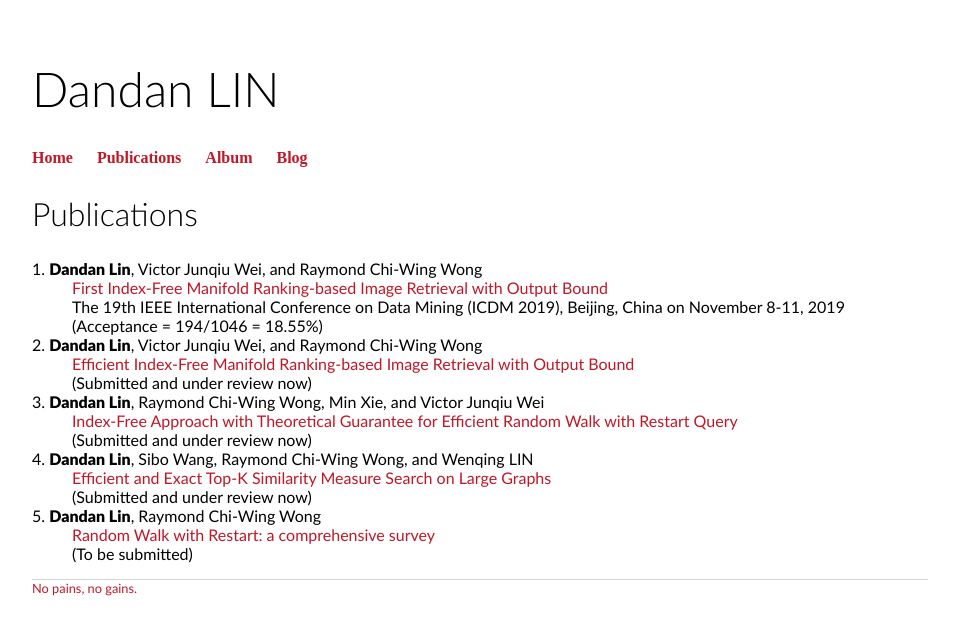
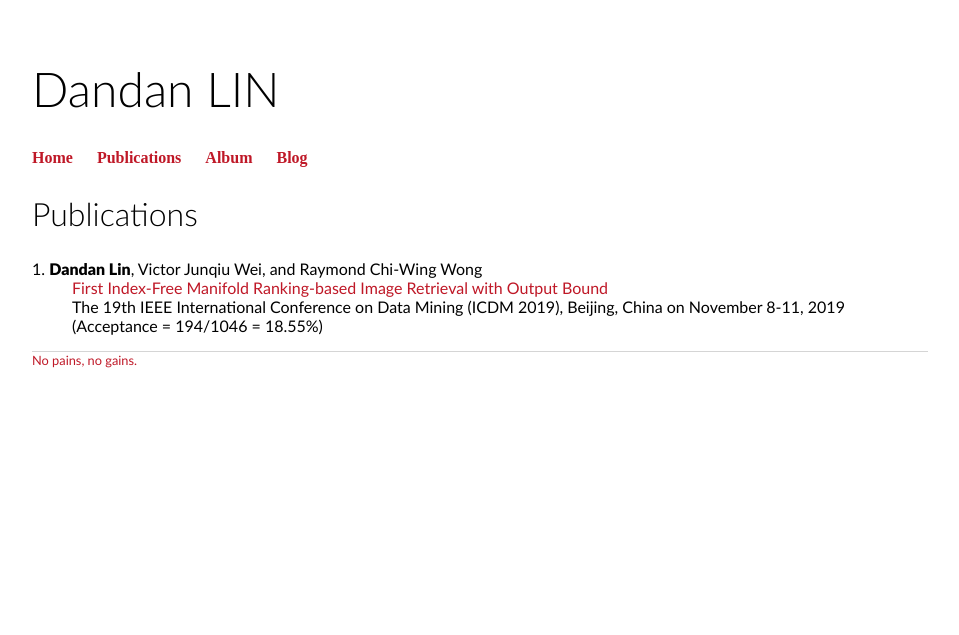
Before and after one commit to 2danlin/2danlin.github.io, a Jekyll site: the page built from publications/index.html, in a window 1280 px wide. Shown: the top 635 px of the page, without its empty margins (160-1119 px from the left). Built offline with Jekyll 4.4.1, drawn with Linux system fonts in a browser that asks for light colours.

Commit message:
Update index.html

```diff
--- a/publications/index.html
+++ b/publications/index.html
@@ -8,21 +8,5 @@ layout: default
 		<dd><a>First Index-Free Manifold Ranking-based Image Retrieval with Output Bound</a><dd>
 		<dd>The 19th IEEE International Conference on Data Mining (ICDM 2019), Beijing, China on November 8-11, 2019</dd>
 		<dd>(Acceptance = 194/1046 = 18.55%)</dd>
-
-		<dt>2. <strong>Dandan Lin</strong>, Victor Junqiu Wei, and Raymond Chi-Wing Wong</dt>
-		<dd><a>Efficient Index-Free Manifold Ranking-based Image Retrieval with Output Bound</a><dd>
-		<dd>(Submitted and under review now)</dd>
-
-		<dt>3. <strong>Dandan Lin</strong>, Raymond Chi-Wing Wong, Min Xie, and Victor Junqiu Wei</dt>
-		<dd><a>Index-Free Approach with Theoretical Guarantee for Efficient Random Walk with Restart Query</a><dd>
-		<dd>(Submitted and under review now)</dd>
-
-		<dt>4. <strong>Dandan Lin</strong>, Sibo Wang, Raymond Chi-Wing Wong, and Wenqing LIN</dt>
-		<dd><a>Efficient and Exact Top-K Similarity Measure Search on Large Graphs </a><dd>
-		<dd>(Submitted and under review now)</dd>
-
-		<dt>5. <strong>Dandan Lin</strong>, Raymond Chi-Wing Wong</dt>
-		<dd><a>Random Walk with Restart: a comprehensive survey</a><dd>
-		<dd>(To be submitted)</dd>
 	</dl>
 </div><!-- /.blurb -->
```
